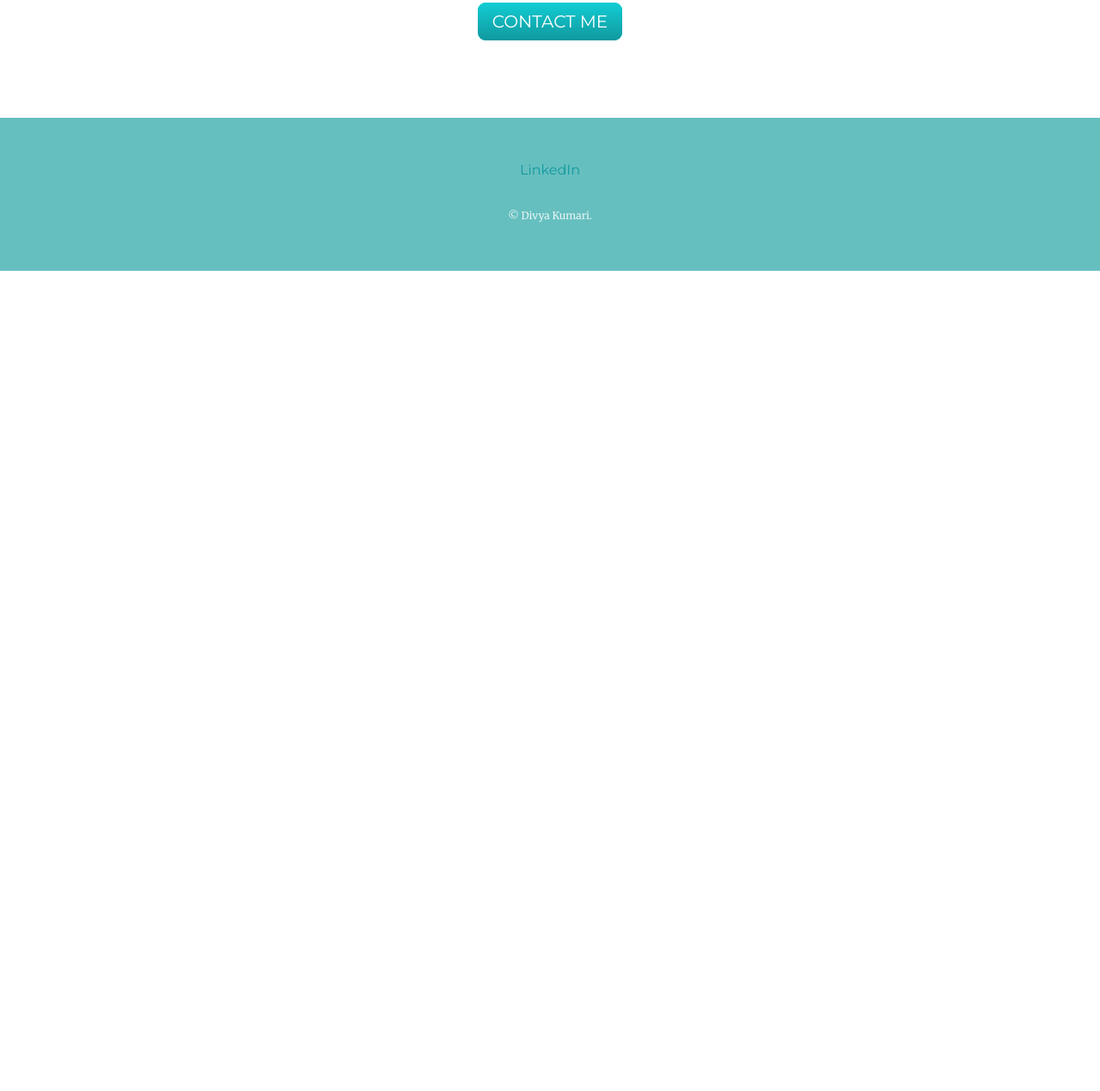
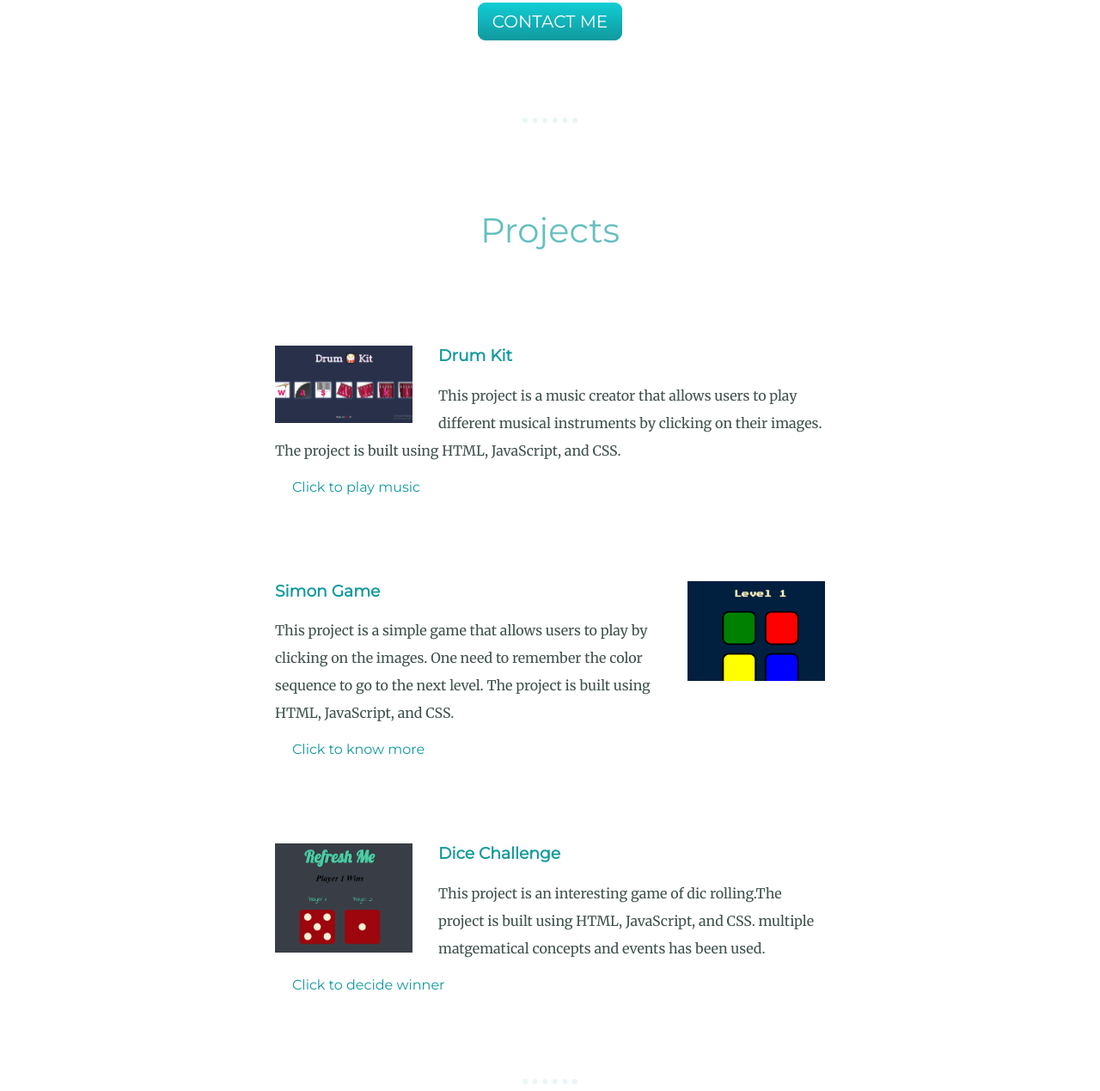
Before and after one commit to Ddivyaa/personal-website, a plain HTML site: page index.html in a window 1280 px wide. Shown: the part 2483-3752 px from the top of the page at 86% size. Before the commit the page ends 2798 px from the top, so only its background shows below. Drawn offline with Linux system fonts and the light colour scheme.

Commit message:
Add files via upload

```diff
--- a/index.html
+++ b/index.html
@@ -51,11 +51,38 @@
           <a class="btn" href="mailto:divya40997@gmail.com">CONTACT ME</a>
         </div>
       </div>
+      <hr>
 
+      <div class="skills">
+        <h2>Projects</h2>
+        <div class="skill-row">
+          <img class="web-img" src="drumkit.png" alt="drumkit_project">
+          <h3>Drum Kit</h3>
+          <p>This project is a music creator that allows users to play different musical instruments by clicking on their images. The project is built using HTML, JavaScript, and CSS.</p>
+          <a class="footer-link" href="https://ddivyaa.github.io/drumkit/"> Click to play music</a>
+        </div>
+
+        <div class="skill-row">
+          <img class="code-img" src="simon.png" alt="simon_project">
+          <h3>Simon Game</h3>
+          <p>This project is a simple game that allows users to play  by clicking on the images. One need to remember the color sequence to go to the next level. The project is built using HTML, JavaScript, and CSS.</p>
+          <a class="footer-link" href="https://ddivyaa.github.io/Simongame/"> Click to know more </a>
+        </div>
+
+        <div class="skill-row">
+          <img class="web-img" src="dicegame.png" alt="dice_challenge">
+          <h3>Dice Challenge</h3>
+          <p>This project is an interesting game of dic rolling.The project is built using HTML, JavaScript, and CSS. multiple matgematical concepts and events has been used. </p>
+          <a class="footer-link" href="https://ddivyaa.github.io/decidewinner/"> Click to decide winner</a>
+        </div>
+
+      </div>
+      <hr>
 
       <div class="bottomdiv">
         <a class="footer-link" href="https://www.linkedin.com/in/divya-kumari-670185217/">LinkedIn</a>
-        <!--<a class="footer-link" href="https://twitter.com/">Twitter</a>
+        <!--<a class="footer-link" href="https://www.linkedin.com/in/divya-kumari-670185217/">Certificates</a>
+        <a class="footer-link" href="https://twitter.com/">Twitter</a>
         <a class="footer-link" href="https://www.appbrewery.co/">Website</a> -->
         <p class="copyright">© Divya Kumari.</p>
       </div>
```
Also changed, not shown: dicegame.png (added), drumkit.png (added), simon.png (added).
